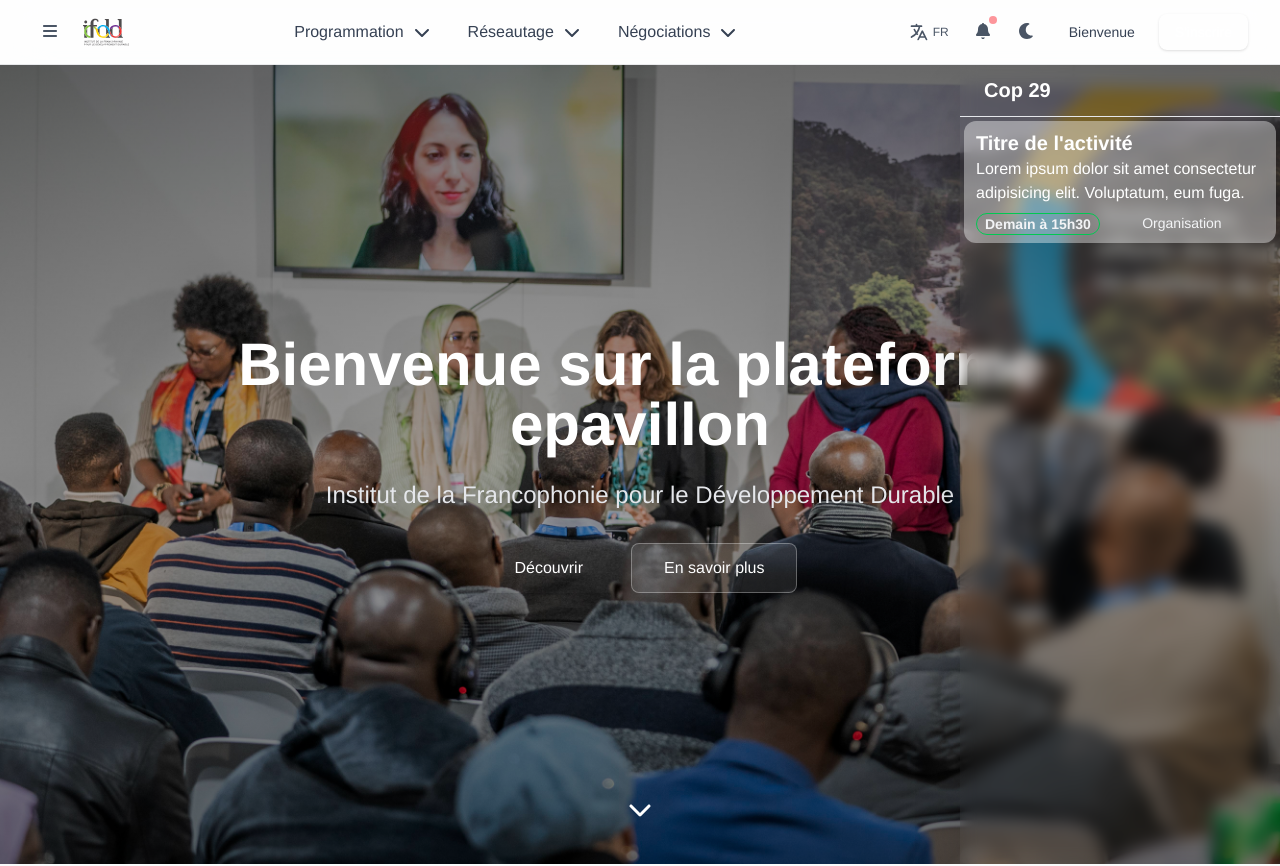
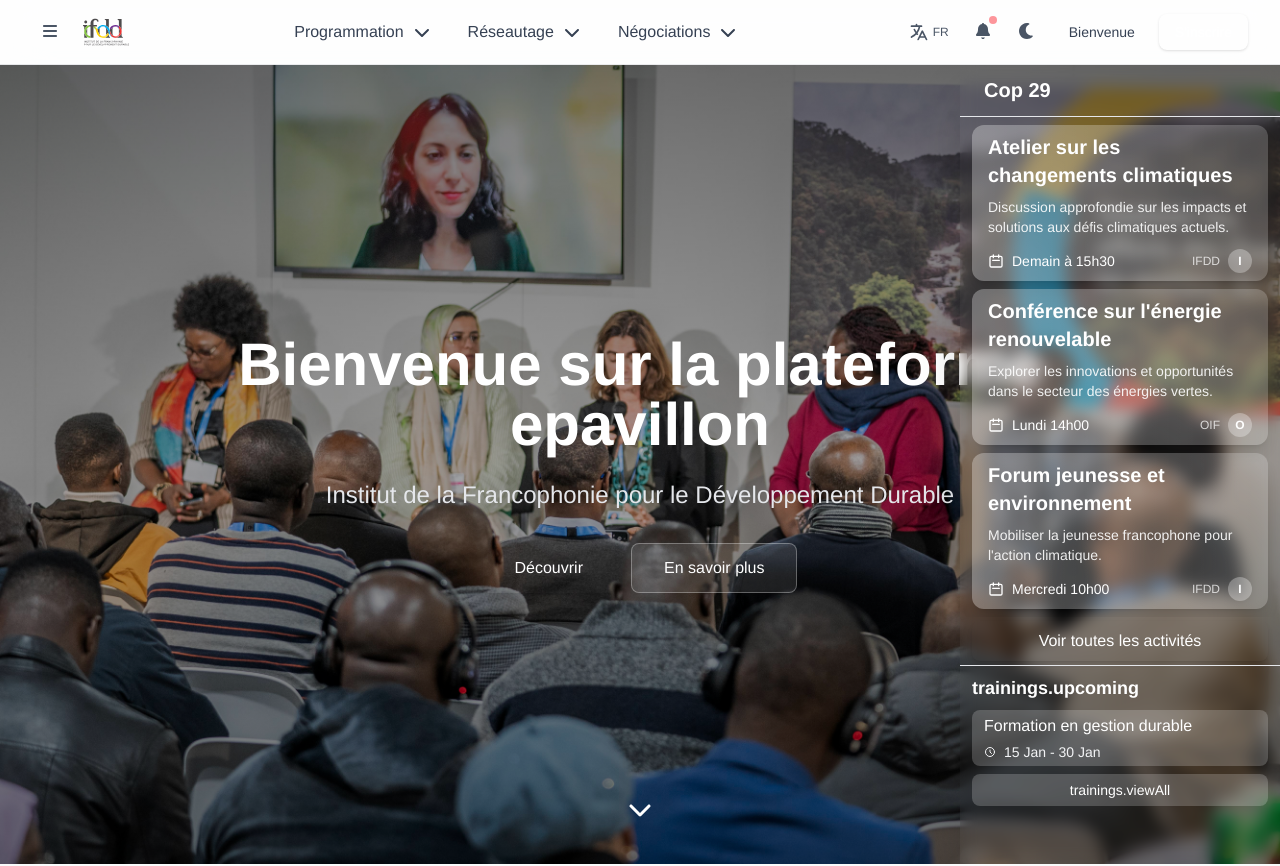
Before and after one commit to angenor/epavillon, a Vue app: page / in a window 1280 px wide. Shown: the top 866 px of the page. Built offline with nearby package versions, Linux system fonts and the light colour scheme; no server answers; the database is empty.

Commit message:
amélioration de la bar latérale droite v2

```diff
--- a/src/components/UpcomingActivities.vue
+++ b/src/components/UpcomingActivities.vue
@@ -19,32 +19,110 @@
       </div>
     </div>
 
-    <!-- Activités -->
-    <RouterLink to="#" v-else class="flex-1 overflow-y-auto">
-      <div class="max-h-1/4 text-white bg-white/40 rounded-xl mx-1 mt-1 py-2 px-3 overflow-hidden">
-        <div class=" font-bold text-xl">Titre de l'activité</div>
-        <div>Lorem ipsum dolor sit amet consectetur adipisicing elit. Voluptatum, eum fuga.</div>
-        <div class="flex mt-2 text-gray-100 justify-between">
-          <div class=" rounded-full border border-green-500 font-bold px-2 text-sm">Demain à 15h30</div>
-          <!-- Nom de l'organisation qui organise l'activité -->
-          <div class="text-sm">Organisation</div>
-          <!-- logo de l'organisation qui organise l'activité -->
-          <img src="#" alt="">
-        </div>
+    <!-- Activités (4/5 de la hauteur) -->
+    <div v-else class="flex-1 flex flex-col" style="flex: 0 0 60%;">
+      <div class="flex-1 overflow-y-auto px-3 py-2 space-y-2">
+        <!-- Activité 1 -->
+        <RouterLink to="/events/1" class="block">
+          <div class="text-white bg-gradient-to-r from-white/30 to-white/20 backdrop-blur-sm rounded-xl px-4 py-2 hover:from-white/40 hover:to-white/30 transition-all duration-300 shadow-lg">
+            <div class="font-bold text-xl mb-2">{{ events[0]?.title || 'Atelier sur les changements climatiques' }}</div>
+            <div class="text-sm opacity-90 line-clamp-2 mb-3">{{ events[0]?.description || 'Discussion approfondie sur les impacts et solutions aux défis climatiques actuels.' }}</div>
+            <div class="flex items-center justify-between">
+              <div class="flex items-center gap-2">
+                <svg class="w-4 h-4" fill="none" stroke="currentColor" viewBox="0 0 24 24">
+                  <path stroke-linecap="round" stroke-linejoin="round" stroke-width="2" d="M8 7V3m8 4V3m-9 8h10M5 21h14a2 2 0 002-2V7a2 2 0 00-2-2H5a2 2 0 00-2 2v12a2 2 0 002 2z"></path>
+                </svg>
+                <span class="text-sm font-medium">{{ events && events[0] ? formatEventDate(events[0]) : 'Demain à 15h30' }}</span>
+              </div>
+              <div class="flex items-center gap-2">
+                <span class="text-xs opacity-75">{{ events[0]?.organization?.name || 'IFDD' }}</span>
+                <div class="w-6 h-6 rounded-full bg-white/30 flex items-center justify-center">
+                  <span class="text-xs font-bold">{{ events[0]?.organization?.name?.charAt(0) || 'I' }}</span>
+                </div>
+              </div>
+            </div>
+          </div>
+        </RouterLink>
+
+        <!-- Activité 2 -->
+        <RouterLink to="/events/2" class="block">
+          <div class="text-white bg-gradient-to-r from-white/30 to-white/20 backdrop-blur-sm rounded-xl px-4 py-2 hover:from-white/40 hover:to-white/30 transition-all duration-300 shadow-lg">
+            <div class="font-bold text-xl mb-2">{{ events[1]?.title || 'Conférence sur l\'énergie renouvelable' }}</div>
+            <div class="text-sm opacity-90 line-clamp-2 mb-3">{{ events[1]?.description || 'Explorer les innovations et opportunités dans le secteur des énergies vertes.' }}</div>
+            <div class="flex items-center justify-between">
+              <div class="flex items-center gap-2">
+                <svg class="w-4 h-4" fill="none" stroke="currentColor" viewBox="0 0 24 24">
+                  <path stroke-linecap="round" stroke-linejoin="round" stroke-width="2" d="M8 7V3m8 4V3m-9 8h10M5 21h14a2 2 0 002-2V7a2 2 0 00-2-2H5a2 2 0 00-2 2v12a2 2 0 002 2z"></path>
+                </svg>
+                <span class="text-sm font-medium">{{ events && events[1] ? formatEventDate(events[1]) : 'Lundi 14h00' }}</span>
+              </div>
+              <div class="flex items-center gap-2">
+                <span class="text-xs opacity-75">{{ events[1]?.organization?.name || 'OIF' }}</span>
+                <div class="w-6 h-6 rounded-full bg-white/30 flex items-center justify-center">
+                  <span class="text-xs font-bold">{{ events[1]?.organization?.name?.charAt(0) || 'O' }}</span>
+                </div>
+              </div>
+            </div>
+          </div>
+        </RouterLink>
+
+        <!-- Activité 3 -->
+        <RouterLink to="/events/3" class="block">
+          <div class="text-white bg-gradient-to-r from-white/30 to-white/20 backdrop-blur-sm rounded-xl px-4 py-2 hover:from-white/40 hover:to-white/30 transition-all duration-300 shadow-lg">
+            <div class="font-bold text-xl mb-2">{{ events[2]?.title || 'Forum jeunesse et environnement' }}</div>
+            <div class="text-sm opacity-90 line-clamp-2 mb-3">{{ events[2]?.description || 'Mobiliser la jeunesse francophone pour l\'action climatique.' }}</div>
+            <div class="flex items-center justify-between">
+              <div class="flex items-center gap-2">
+                <svg class="w-4 h-4" fill="none" stroke="currentColor" viewBox="0 0 24 24">
+                  <path stroke-linecap="round" stroke-linejoin="round" stroke-width="2" d="M8 7V3m8 4V3m-9 8h10M5 21h14a2 2 0 002-2V7a2 2 0 00-2-2H5a2 2 0 00-2 2v12a2 2 0 002 2z"></path>
+                </svg>
+                <span class="text-sm font-medium">{{ events && events[2] ? formatEventDate(events[2]) : 'Mercredi 10h00' }}</span>
+              </div>
+              <div class="flex items-center gap-2">
+                <span class="text-xs opacity-75">{{ events[2]?.organization?.name || 'IFDD' }}</span>
+                <div class="w-6 h-6 rounded-full bg-white/30 flex items-center justify-center">
+                  <span class="text-xs font-bold">{{ events[2]?.organization?.name?.charAt(0) || 'I' }}</span>
+                </div>
+              </div>
+            </div>
+          </div>
+        </RouterLink>
       </div>
-    </RouterLink>
-    <!-- Voir toutes les activités -->
-    <button></button>
 
-    <!-- Formations 1/5 max -->
-     <RouterLink to="/formations">
-      <!-- Titre de la formation -->
-       <div></div>
-       <!-- Date de debut & date de fin -->
-        <div></div>
-     </RouterLink>
-     <!-- Voir toutes les Formations -->
-    <button></button>
+      <!-- Voir toutes les activités -->
+      <div class="px-3 py-1">
+        <RouterLink to="/events" class="block w-full">
+          <button class="w-full py-2 px-4 bg-ifdd-bleu hover:bg-ifdd-bleu/90 text-white font-medium rounded-lg transition-colors duration-200 shadow-md">
+            {{ t('activities.viewAll') || 'Voir toutes les activités' }}
+          </button>
+        </RouterLink>
+      </div>
+    </div>
+
+    <!-- Formations (1/5 de la hauteur) -->
+    <div class="border-t border-gray-200 dark:border-gray-700" style="flex: 0 0 20%;">
+      <div class="px-3 py-2">
+        <h3 class="text-lg font-semibold text-white mb-2">{{ t('trainings.upcoming') || 'Formations' }}</h3>
+        <RouterLink to="/trainings/1" class="block mb-2">
+          <div class="bg-white/20 backdrop-blur-sm rounded-lg px-3 py-1 hover:bg-white/30 transition-all duration-200">
+            <div class="font-medium text-white mb-1 truncate">{{ trainings[0]?.title || 'Formation en gestion durable' }}</div>
+            <div class="flex items-center gap-2 text-sm text-gray-100">
+              <svg class="w-3 h-3" fill="none" stroke="currentColor" viewBox="0 0 24 24">
+                <path stroke-linecap="round" stroke-linejoin="round" stroke-width="2" d="M12 8v4l3 3m6-3a9 9 0 11-18 0 9 9 0 0118 0z"></path>
+              </svg>
+              <span>{{ trainings && trainings[0]?.start_date ? formatDate(trainings[0].start_date) : '15 Jan' }} - {{ trainings && trainings[0]?.end_date ? formatDate(trainings[0].end_date) : '30 Jan' }}</span>
+            </div>
+          </div>
+        </RouterLink>
+
+        <!-- Voir toutes les formations -->
+        <RouterLink to="/trainings" class="block">
+          <button class="w-full py-1.5 px-3 bg-white/20 hover:bg-white/30 text-white text-sm font-medium rounded-lg transition-colors duration-200">
+            {{ t('trainings.viewAll') || 'Voir toutes les formations' }}
+          </button>
+        </RouterLink>
+      </div>
+    </div>
   </div>
 </template>
 
@@ -76,6 +154,7 @@
 
     // Formater la date d'un événement
     const formatEventDate = (event) => {
+      if (!event) return ''
       if (event.online_start_datetime) {
         const date = formatDate(event.online_start_datetime)
         const time = formatTime(event.online_start_datetime)
```
